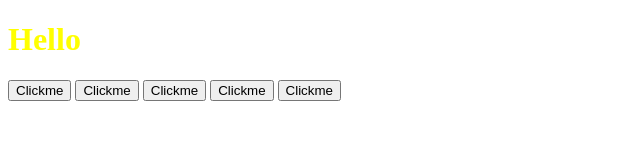
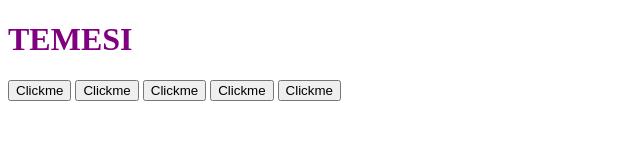
Before and after one commit to joetemesi/Web_Development_Projects, a plain HTML site: page 03_ JAVASCRIPT/19.1 jQuery/index.html in a window 1280 px wide. Shown: the whole page, without its empty margins (0-640 px from the left). Drawn offline with nearby package versions, Linux system fonts and the light colour scheme.

Commit message:
Modified text using jQuery

```diff
--- a/03_ JAVASCRIPT/19.1 jQuery/index.js
+++ b/03_ JAVASCRIPT/19.1 jQuery/index.js
@@ -3,6 +3,11 @@
 
 })*/
 
-/*$("h1").css("color","green");*/
+/*$("h1").css("color","green");*/ //add css property
 
-$("h1").addClass("testH1");
+$("h1").addClass("testH1"); //Added class to html element
+
+
+$("h1").hasClass("testH1"); //METHOD TO CHECK WHETHER ELEMENT HAS the class
+
+$("h1").text("TEMESI"); //Modify text
--- a/03_ JAVASCRIPT/19.1 jQuery/styles.css
+++ b/03_ JAVASCRIPT/19.1 jQuery/styles.css
@@ -1,3 +1,3 @@
 .testH1{
-    color: yellow;
+    color: purple;
 }
```
